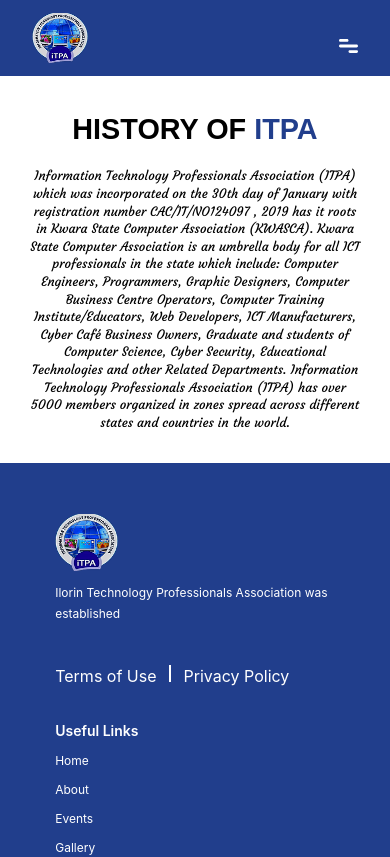
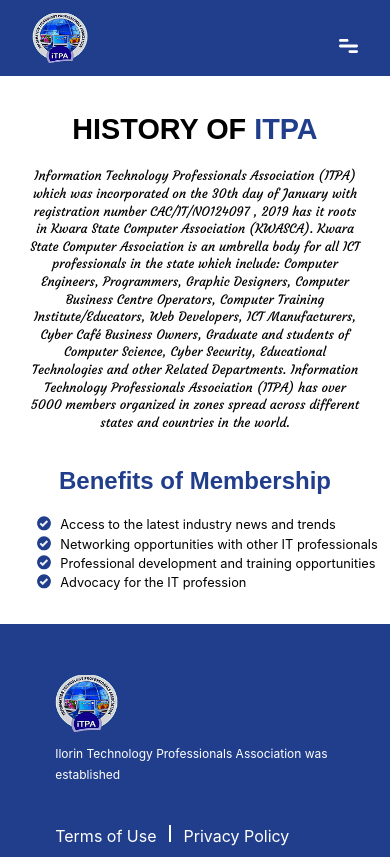
Before and after one commit to Robinson-Taiwo/ITPA-web, a React (Vite) app: page /About in a window 390 px wide. Shown: the top 857 px of the page. Built offline with nearby package versions, Linux system fonts and the light colour scheme; a web font is replaced by a local one.

Commit message:
about page mobile screen

```diff
--- a/src/Components/About.css
+++ b/src/Components/About.css
@@ -16,3 +16,21 @@
 .loco {
     @apply ml-[0.5rem]
 }
+
+.about-page-headt {
+    font-family: Arial, Helvetica, sans-serif;
+    @apply text-[#213e8c] font-bold text-[1.5rem] w-[100%] h-fit flex items-center justify-center mt-[2rem] mb-[1rem]
+}
+
+.ul li {
+    list-style-type:none;
+    @apply pl-[1.5rem] list-decimal text-[0.8rem] flex flex-row gap-[0.5rem] mt-[1ren]
+}
+
+/* .about-page-heada {
+    @apply pl-[2rem] text-[0.8rem]
+} */
+
+.checki{
+    @apply h-[1rem] w-[1rem]
+}
--- a/src/Components/About.jsx
+++ b/src/Components/About.jsx
@@ -1,5 +1,6 @@
 /* eslint-disable no-unused-vars */
 import React from 'react'
+import check from "../assets/Icons/check.svg"
 import PageLayout from './PageLayout'
 import "./About.css"
 
@@ -24,7 +25,44 @@
 
         </p>
 
+        <h1 className="about-page-headt">
+          Benefits of Membership
+        </h1>
 
+        <ul className='ul'>
+
+          <li>
+            <img src={check} className='checki' alt="" />
+            <h4>Access to the latest industry news and trends</h4>
+
+          </li>
+
+
+          <li>
+            <img src={check} alt="" className='checki' />
+            <h4> Networking opportunities with other IT professionals</h4>
+
+
+          </li>
+
+          <li>
+            <img src={check} className='checki' alt="" />
+            <h4>          Professional development and training opportunities
+            </h4>
+
+          </li>
+
+          <li>
+            <img src={check} className='checki' alt="" />
+            <h4>          Advocacy for the IT profession
+            </h4>
+
+          </li>
+
+
+
+
+        </ul>
 
 
       </div>
--- a/src/Components/AppRoutes.jsx
+++ b/src/Components/AppRoutes.jsx
@@ -5,6 +5,7 @@
 import Contact from './Contact'
 import About from './About'
 import Events from './Events'
+import Gallery from './Gallery'
 
 const AppRoutes = () => {
     return (
@@ -14,7 +15,7 @@
             <Route path="/Contact" element={<Contact />} />
             <Route path="/About" element={<About />} />
             <Route path="/Event" element={<Events />} />
-
+            <Route path="/Gallery" element={<Gallery />} />
         </Routes>
     )
 }
--- /dev/null
+++ b/src/Components/Gallery.jsx
@@ -0,0 +1,14 @@
+/* eslint-disable no-unused-vars */
+import React from 'react'
+import PageLayout from './PageLayout'
+
+const Gallery = () => {
+    return (
+        <PageLayout>
+
+            Gallery page is yet to be implemented
+        </PageLayout>
+    )
+}
+
+export default Gallery
--- a/src/Components/Home.jsx
+++ b/src/Components/Home.jsx
@@ -168,7 +168,7 @@
                          </div>
 
 
-                         {/* <Carousel className='carousel' infiniteLoop={true} autoPlay={true} interval={3000}>
+                         <Carousel className='carousel' infiniteLoop={true} autoPlay={true} interval={3000}>
                               <div>
                                    <img className='ima' src={tech} alt="Image 1" />
                               </div>
@@ -178,10 +178,10 @@
                               <div>
                                    <img className='ima' src={tech} alt="Image 3" />
                               </div>
-                         </Carousel> */}
+                         </Carousel>
 
 
-                         <Carousel showThumbs={false} showArrows={true} showStatus={false} infiniteLoop={true}>
+                         {/* <Carousel showThumbs={false} showArrows={true} showStatus={false} infiniteLoop={true}>
                               <div>
                                    <img src="image1.jpg" alt="Image 1" />
                               </div>
@@ -194,7 +194,7 @@
                               <div>
                                    <img src="image4.jpg" alt="Image 4" />
                               </div>
-                         </Carousel>
+                         </Carousel> */}
 
                          <div className="left-gallery">
                               <div className="image-grid">
--- a/src/Components/Navbar.jsx
+++ b/src/Components/Navbar.jsx
@@ -77,6 +77,7 @@
                             <Link to="/" className="menu-item">Home</Link>
                             <Link to="/About" className="menu-item">About</Link>
                             <Link to="/Event" className="menu-item">Event</Link>
+                            <Link to="/Gallery" className="menu-item">Gallery</Link>
                             <Link to="/contact" className="menu-item navbar-button">Contacts</Link>
                         </div>
 
```
Also changed, not shown: src/assets/Icons/check.svg (added).
